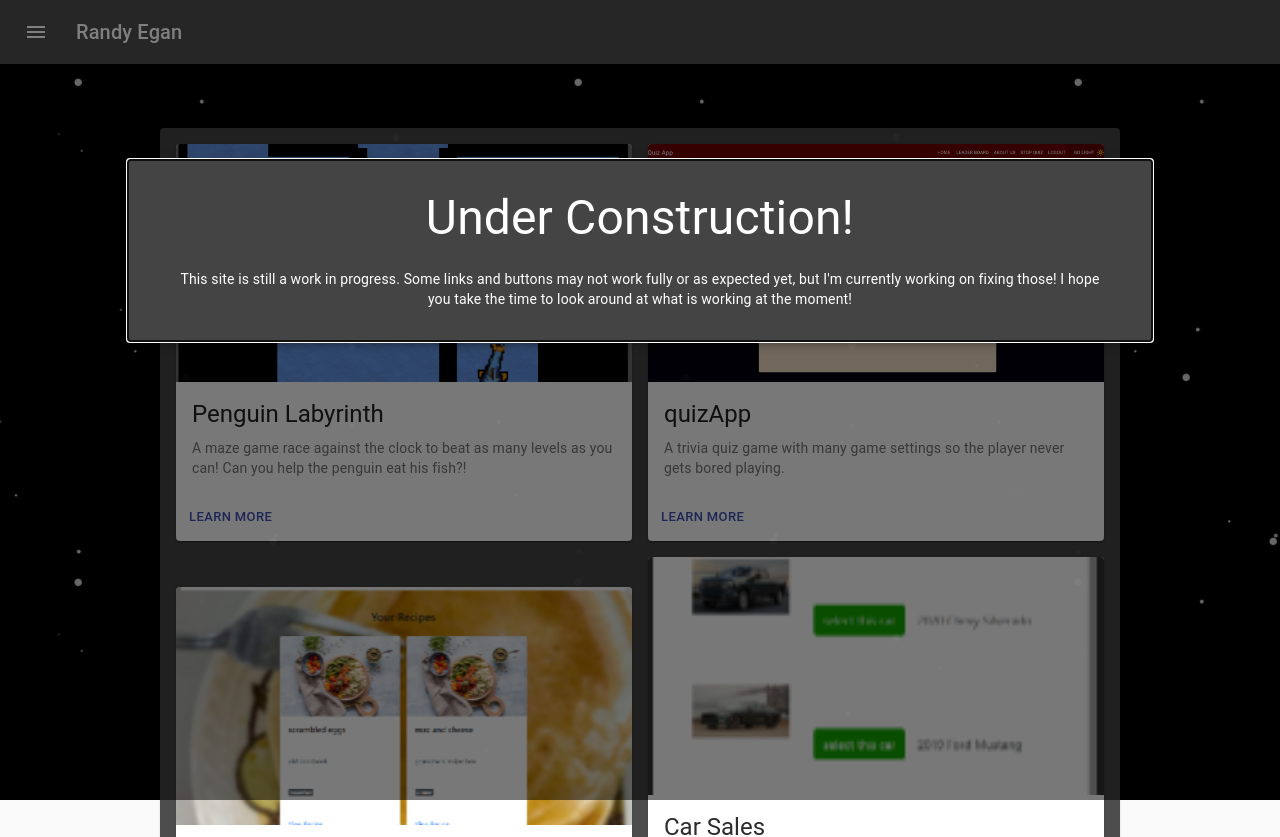
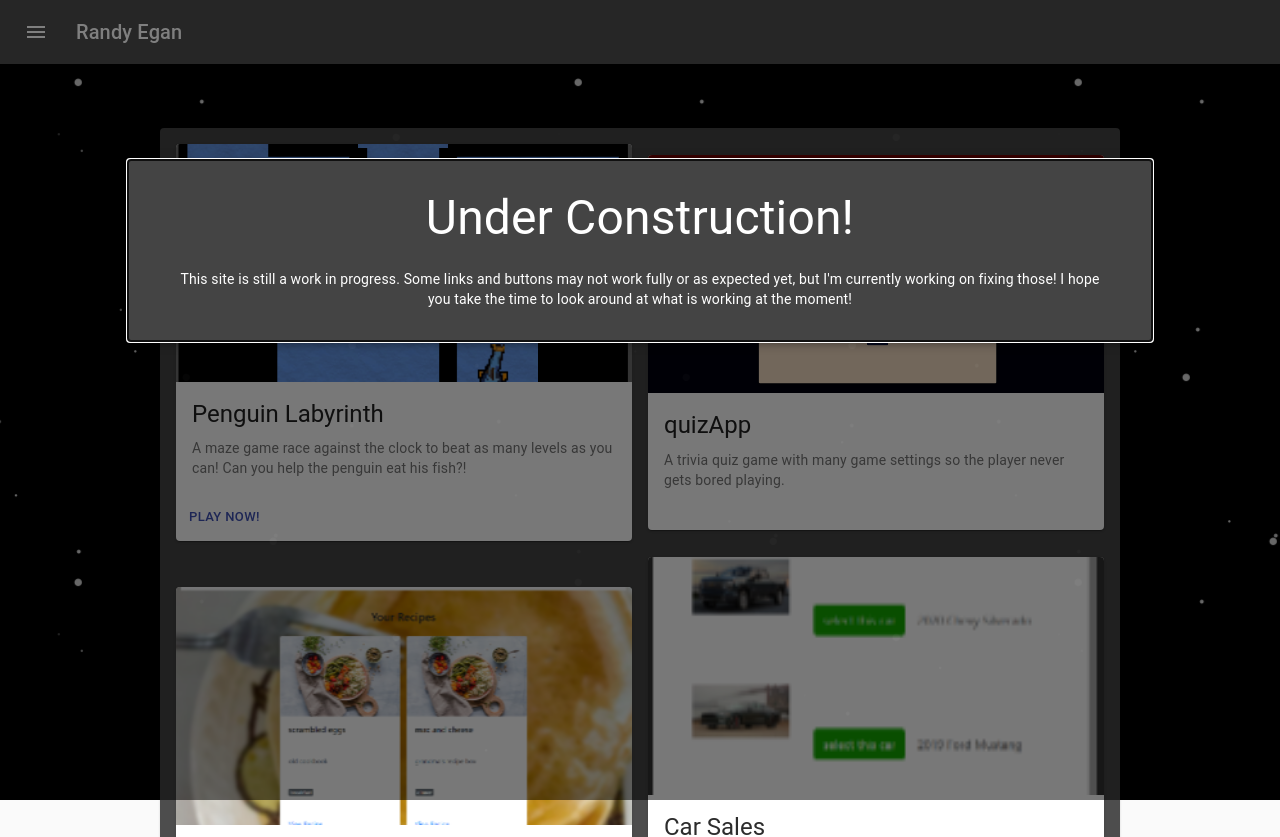
Before and after one commit to ClydeFrog04/matui-portfolio, a React (Create React App) app: page / in a window 1280 px wide. Shown: the top 837 px of the page. Built offline with nearby package versions, Linux system fonts and the light colour scheme; what react-unity-webgl would draw is missing.

Commit message:
fix: changed learn more to play now for maze game card

```diff
--- a/src/components/project/ProjectCard.tsx
+++ b/src/components/project/ProjectCard.tsx
@@ -61,6 +61,7 @@ const ProjectCard: React.FC<ProjectCardProps> = ({project}) => {
                         className={classes.media}
                         image={images[0].src}
                         title={images[0].alt}
+                        onClick={learnMoreLinks}
                     />
                     <CardContent>
                         {/*todo: create typography styles in theme*/}
@@ -72,7 +73,7 @@ const ProjectCard: React.FC<ProjectCardProps> = ({project}) => {
                 </CardActionArea>
                 <CardActions>
                     <Button onClick={learnMoreLinks} size="small" color="primary">
-                        Learn More
+                        {(route && route === "mazeGame") ? "Play Now!" : null}
                     </Button>
                 </CardActions>
             </Card>
```
